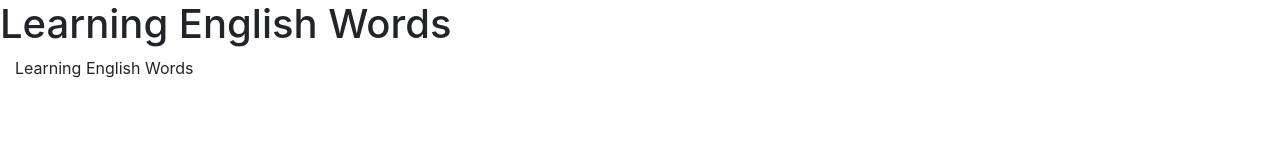
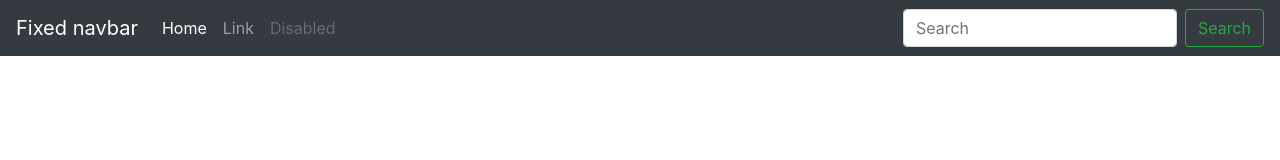
Before and after one commit to YaroslavMelnyk/Web-design, a plain HTML site: page LearningEnglishWords(lab1)/index.html in a window 1280 px wide. Drawn offline with nearby package versions, Linux system fonts and the light colour scheme.

Commit message:
Navbar fixed: begin version

```diff
--- a/LearningEnglishWords(lab1)/css/style.css
+++ b/LearningEnglishWords(lab1)/css/style.css
@@ -1,30 +1,5 @@
 /*Menu*/
-.navbar{
-    background:#F97300;
-   }
-
-   .nav-link , .navbar-brand{
-    color: #f4f4f4;
-    cursor: pointer;
-   }
-
-   .nav-link{
-    margin-right: 1em !important;
-   }
-
-   .nav-link:hover{
-    background: #f4f4f4;
-    color: #f97300;
-   }
-
-   .navbar-collapse{
-    justify-content: flex-end;
-   }
-
-   .navbar-toggler{
-     background:#fff !important;
-   }
-
-   .navbar-collapse{
-    justify-content: flex-end;
-   }
+body {
+    min-height: 75rem;
+    padding-top: 4.5rem;
+  }
--- a/LearningEnglishWords(lab1)/index.html
+++ b/LearningEnglishWords(lab1)/index.html
@@ -9,13 +9,36 @@
     <link rel="stylesheet" href="https://cdn.jsdelivr.net/npm/bootstrap@4.6.0/dist/css/bootstrap.min.css"
     integrity="sha384-B0vP5xmATw1+K9KRQjQERJvTumQW0nPEzvF6L/Z6nronJ3oUOFUFpCjEUQouq2+l" crossorigin="anonymous">
 
+    <link rel="stylesheet" type="test/css" href="css/style.css">
+
     <title>Learning English Words</title>
   </head>
   <body>
     <h1>Learning English Words</h1>
 
-    <div class="container-fluid">Learning English Words</div>
-
+    <nav class="navbar navbar-expand-md navbar-dark fixed-top bg-dark">
+      <a class="navbar-brand" href="#">Fixed navbar</a>
+      <button class="navbar-toggler" type="button" data-toggle="collapse" data-target="#navbarCollapse" aria-controls="navbarCollapse" aria-expanded="false" aria-label="Toggle navigation">
+        <span class="navbar-toggler-icon"></span>
+      </button>
+      <div class="collapse navbar-collapse" id="navbarCollapse">
+        <ul class="navbar-nav mr-auto">
+          <li class="nav-item active">
+            <a class="nav-link" href="#">Home <span class="sr-only">(current)</span></a>
+          </li>
+          <li class="nav-item">
+            <a class="nav-link" href="#">Link</a>
+          </li>
+          <li class="nav-item">
+            <a class="nav-link disabled" href="#" tabindex="-1" aria-disabled="true">Disabled</a>
+          </li>
+        </ul>
+        <form class="form-inline mt-2 mt-md-0">
+          <input class="form-control mr-sm-2" type="text" placeholder="Search" aria-label="Search">
+          <button class="btn btn-outline-success my-2 my-sm-0" type="submit">Search</button>
+        </form>
+      </div>
+    </nav>
     <!-- Option 1: jQuery and Bootstrap Bundle (includes Popper) -->
     <script src="https://code.jquery.com/jquery-3.5.1.slim.min.js"
     integrity="sha384-DfXdz2htPH0lsSSs5nCTpuj/zy4C+OGpamoFVy38MVBnE+IbbVYUew+OrCXaRkfj" crossorigin="anonymous"></script>
```
